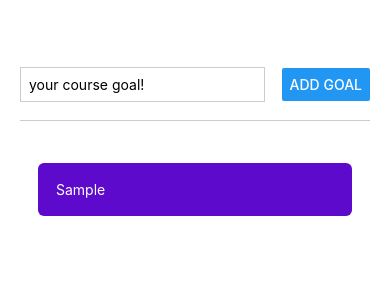
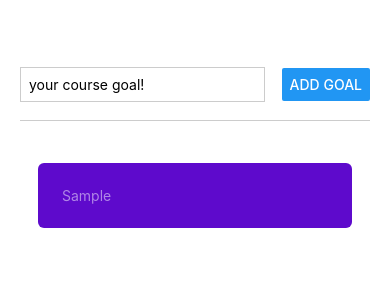
Before and after one commit to adityakaderiya12/GoalsTracker, a React Native app: screen / in a window 390 px wide. Both pictures are taken after typing "Sample" into the empty fields and a click on the button "ADD GOAL". Shown: the top 300 px of the page. Built offline with nearby package versions, Linux system fonts and the light colour scheme.

Commit message:
For adding ripple and IoS effect

```diff
--- a/components/GoalItem.js
+++ b/components/GoalItem.js
@@ -3,13 +3,19 @@
 import { StyleSheet, View, Text, Pressable } from 'react-native';
 function GoalItem(props) {
   return (
-    <Pressable onPress={props.onDeleteItem.bind(this,props.id)}>
-      <View style={styles.goalItem}>
+    <View style={styles.goalItem}>
+      <Pressable
+        android_ripple={{ color: '#dddddd' }}
+        onPress={props.onDeleteItem.bind(this, props.id)}
+        style ={(pressed) => pressed && styles.pressedItem}  //For IOS
+      >
+
         <Text style={styles.goalText} >
           {props.text}
         </Text>
-      </View>
-    </Pressable>
+      </Pressable>
+    </View>
+
   );
 };
 
@@ -24,7 +30,11 @@
 
 
   },
+  pressedItem: {                          //For IOS
+    opacity :0.5,
+  },
   goalText: {
-    color: 'white'
+    color: 'white',
+    padding: 6,
   }
 });
```
